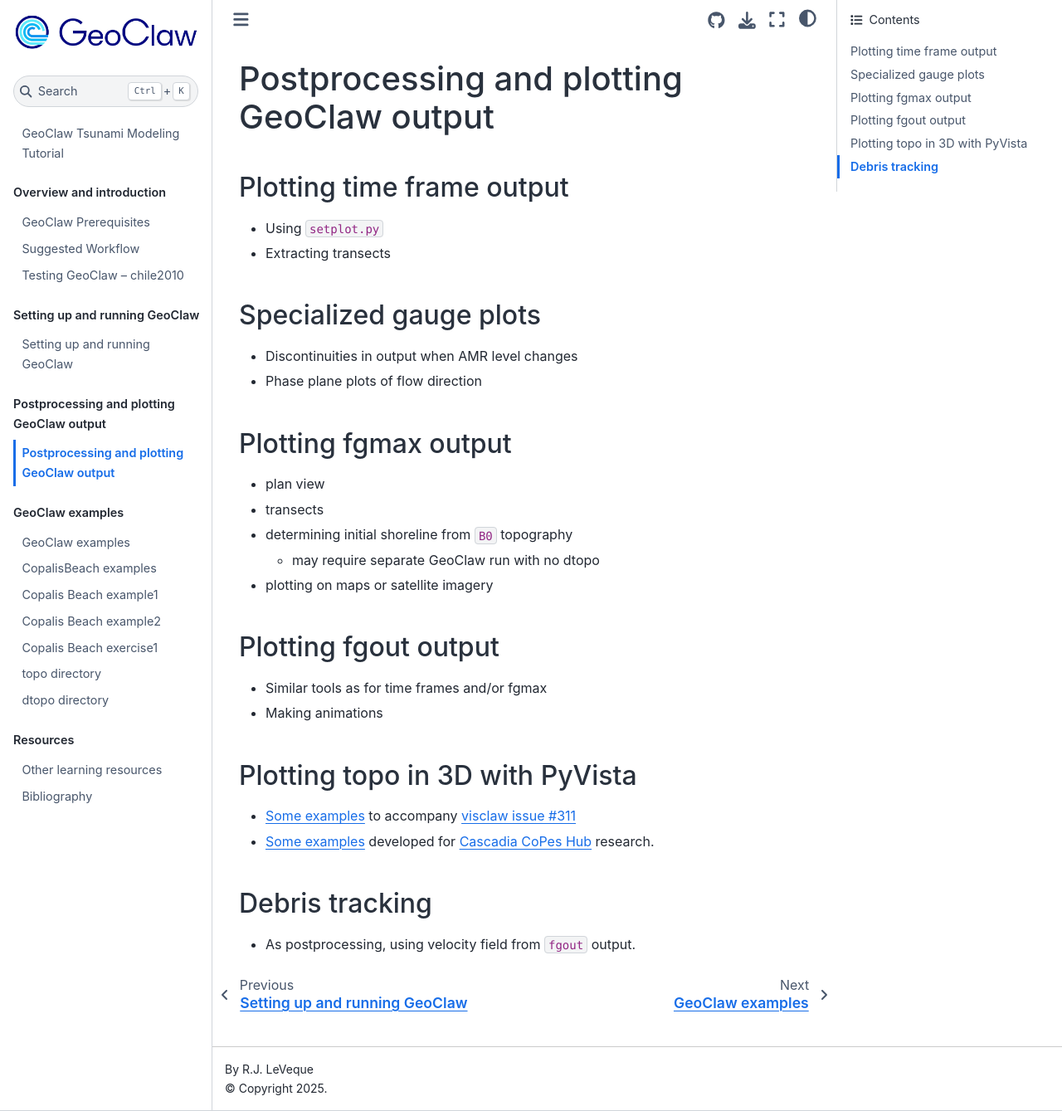
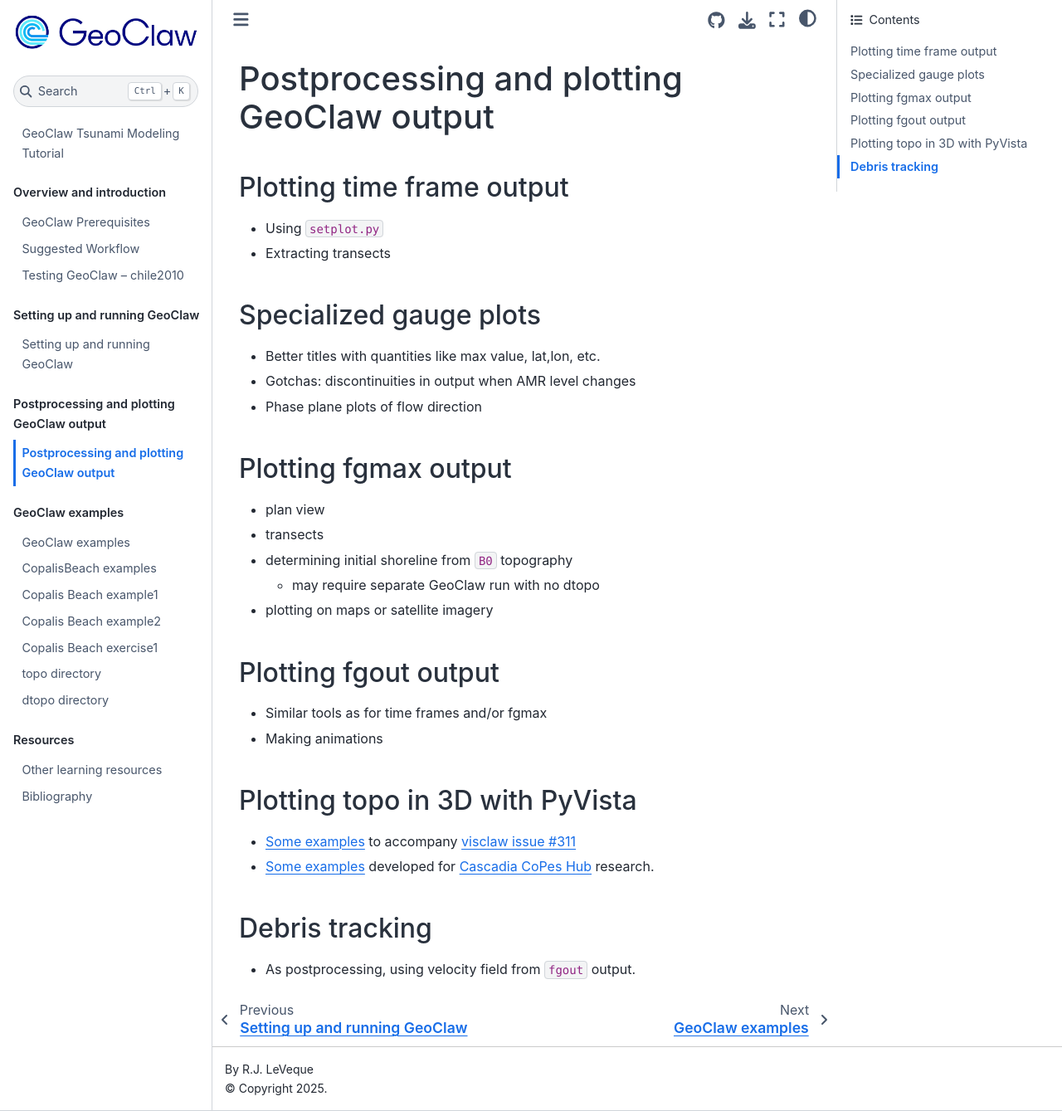
Before and after one commit to rjleveque/geoclaw_tsunami_tutorial, a Jupyter Book: the page built from intro_postproc.md, in a window 1280 px wide and 1339 px high. Shown: the whole window at 83% size. Built offline with Jupyter Book 1.0.4 settings and Sphinx 7.4.7 and the Sphinx Book theme 1.1.4, drawn with Linux system fonts in a browser that asks for light colours; pages that are not in the unit, such as notebooks, are missing from menus.

Commit message:
typos etc

```diff
--- a/intro_postproc.md
+++ b/intro_postproc.md
@@ -7,7 +7,8 @@
 
 ## Specialized gauge plots
 
-- Discontinuities in output when AMR level changes
+- Better titles with quantities like max value, lat,lon, etc.
+- Gotchas: discontinuities in output when AMR level changes
 - Phase plane plots of flow direction
 
 ## Plotting fgmax output
```
Also changed, not shown: GTT/CopalisBeach/exercise1/README.md (+7 -4 lines), testing_chile2010.md (line endings or trailing spaces), 1 other file.
